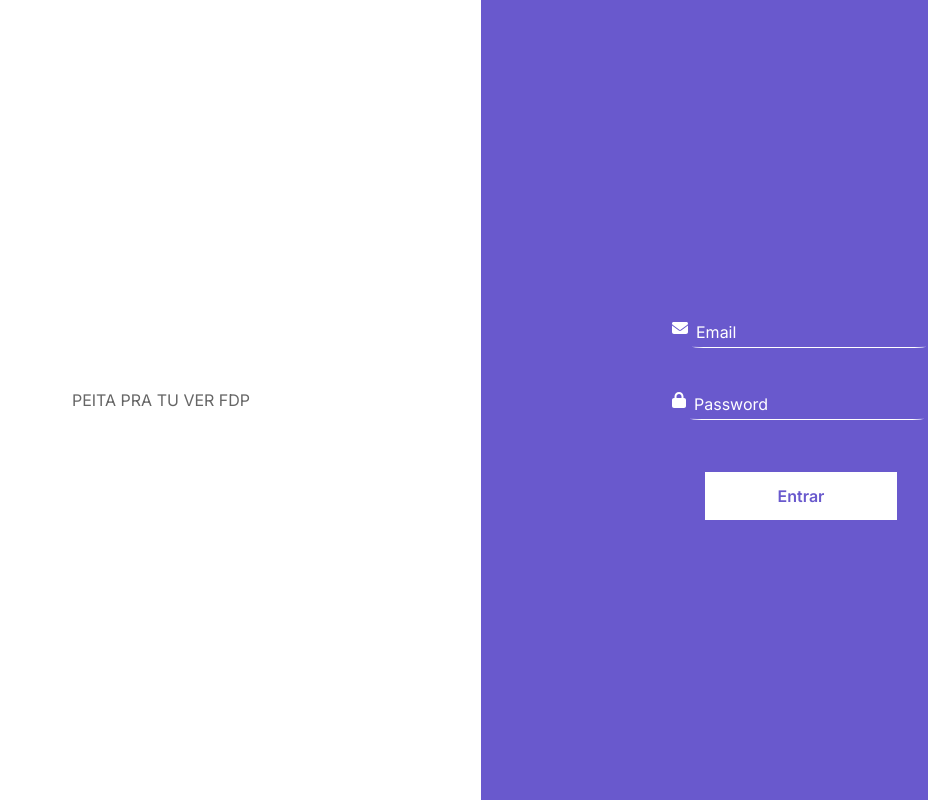
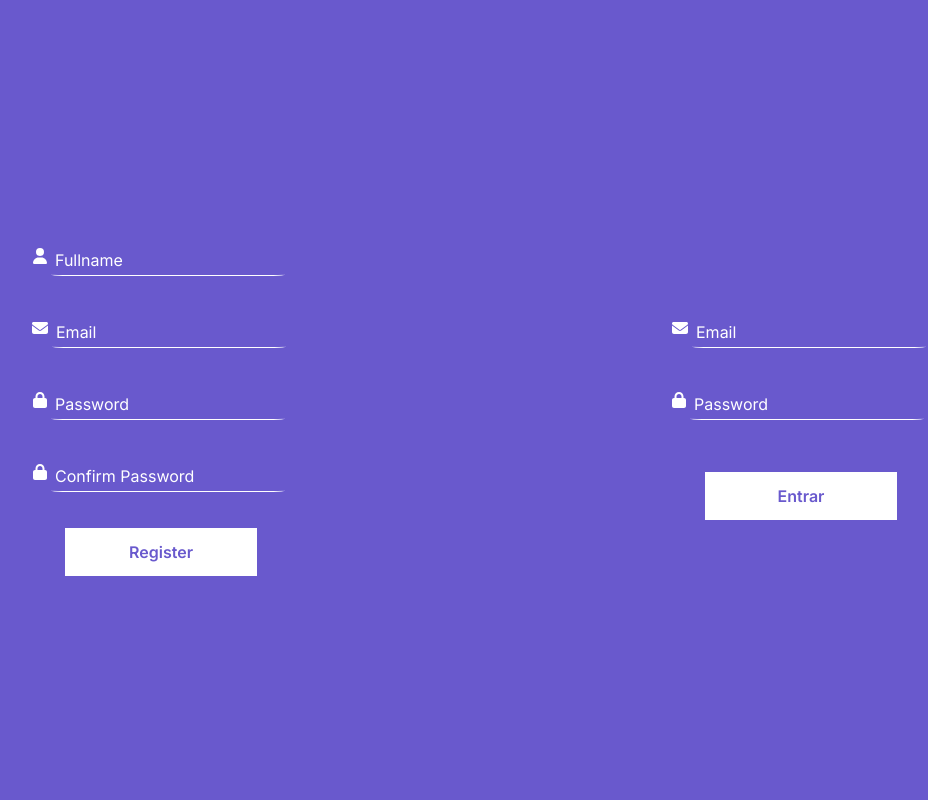
Before and after one commit to julianadeveloper/login-view-reacgt, a React (Create React App) app: page / in a window 1280 px wide. Shown: the whole page, without its empty margins (159-1087 px from the left). Built offline with nearby package versions, Linux system fonts and the light colour scheme; a web font is replaced by a local one.

Commit message:
left register component

```diff
--- a/src/components/Login/Login.tsx
+++ b/src/components/Login/Login.tsx
@@ -7,6 +7,7 @@ import {
   ContentRight,
   FormLogin,
   InputsIcon,
+  FormRegister,
 } from "./styles/stlye";
 import { FontAwesomeIcon } from "@fortawesome/react-fontawesome";
 import { fas } from "@fortawesome/free-solid-svg-icons";
@@ -14,12 +15,55 @@ import { library } from "@fortawesome/fontawesome-svg-core";
 library.add(fas);
 
 export function Login() {
-  function alerta() {
+  const Login = () => {
+    alert("Olá");
+  }
+  const Register = () => {
     alert("Olá");
   }
   return (
     <ContainerLogin>
-      <ContentLeft>PEITA PRA TU VER FDP</ContentLeft>
+      <ContentLeft>
+        <FormRegister>
+          <InputsIcon>
+            <Label>
+              <span>
+                <FontAwesomeIcon icon={"user"} />
+              </span>
+            </Label>
+            <InputLogin type="text" placeholder="Fullname"></InputLogin>
+          </InputsIcon>
+          <InputsIcon>
+            <Label>
+              <span>
+                <FontAwesomeIcon icon={"envelope"} />
+              </span>
+            </Label>
+            <InputLogin type="email" placeholder="Email"></InputLogin>
+          </InputsIcon>
+          <InputsIcon>
+            <Label>
+              <span>
+                <FontAwesomeIcon icon={"lock"} />
+              </span>
+            </Label>
+            <InputLogin type="password" placeholder="Password"></InputLogin>
+          </InputsIcon>
+          <InputsIcon>
+            <Label>
+              <span>
+                <FontAwesomeIcon icon={"lock"} />
+              </span>
+            </Label>
+            <InputLogin
+              type="password"
+              placeholder="Confirm Password"
+            ></InputLogin>
+          </InputsIcon>
+        <BtnLogin onClick={Register}>Register</BtnLogin>
+        </FormRegister>
+        <></>
+      </ContentLeft>
       <ContentRight>
         <FormLogin>
           <InputsIcon>
@@ -39,7 +83,7 @@ export function Login() {
             <InputLogin type="password" placeholder="Password"></InputLogin>
           </InputsIcon>
         </FormLogin>
-        <BtnLogin onClick={alerta}>Entrar</BtnLogin>
+        <BtnLogin onClick={Login}>Entrar</BtnLogin>
       </ContentRight>
     </ContainerLogin>
   );
--- a/src/components/Login/styles/stlye.ts
+++ b/src/components/Login/styles/stlye.ts
@@ -16,7 +16,7 @@ export const ContentLeft = styled.div`
   line-height: 1;
   width: 50%;
   height: 100vh;
-  background-color: white;
+  background-color: transparent;
 `;
 
 export const ContentRight = styled.div`
@@ -27,6 +27,16 @@ export const ContentRight = styled.div`
   line-height: 1;
   width: 50%;
   background-color: transparent;
+`;
+
+export const FormRegister = styled.div`
+  display: flex;
+  padding: 1rem;
+  align-items: center;
+  justify-content: center;
+  flex-direction: column;
+
+
 `;
 export const FormLogin = styled.div`
   display: flex;
@@ -75,3 +85,12 @@ export const BtnLogin = styled.button`
   background-color: var(--white);
   border: none;
 `;
+export const BtnRegister = styled.button`
+  margin-top: 1rem;
+  width: 12rem;
+  height: 3rem;
+  font-weight: 600;
+  color: #6959cd;
+  background-color: var(--white);
+  border: none;
+`;
```
